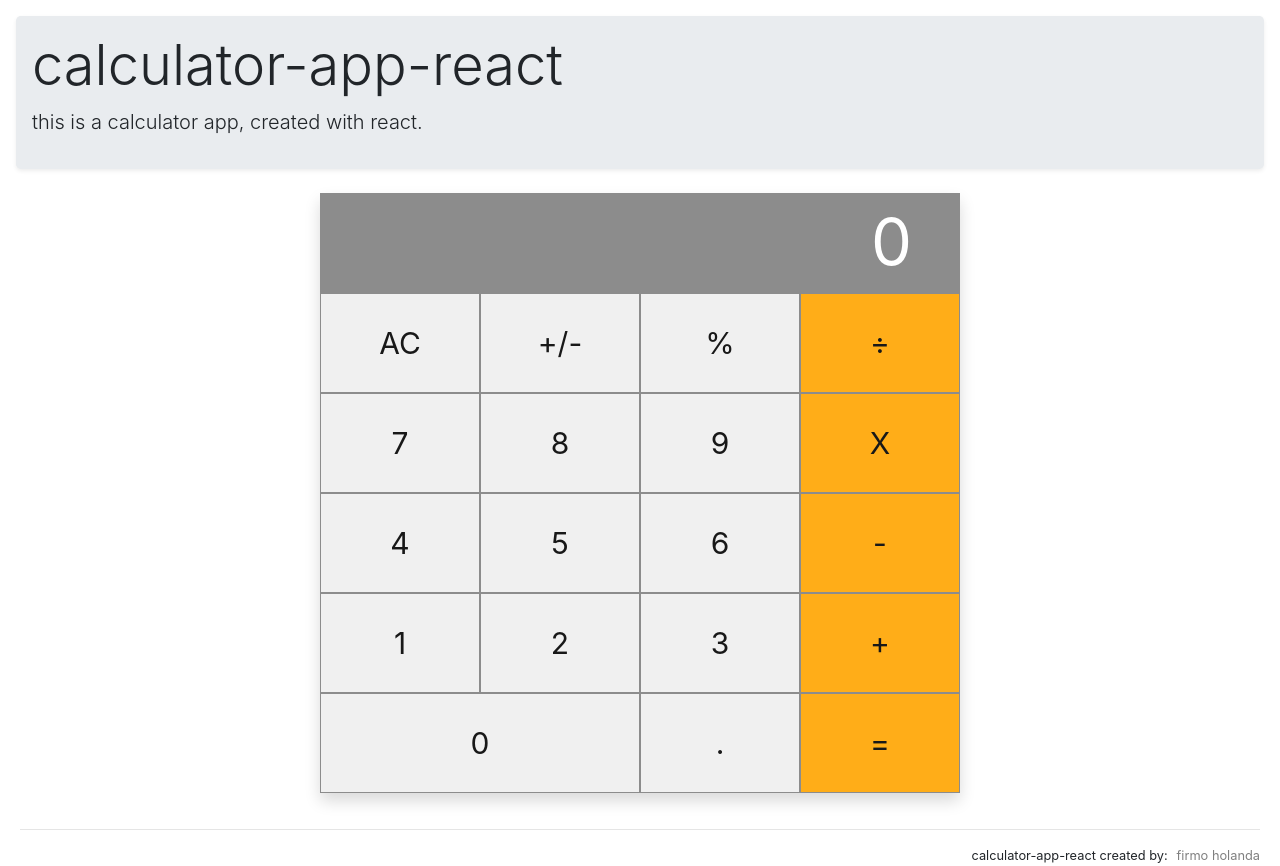
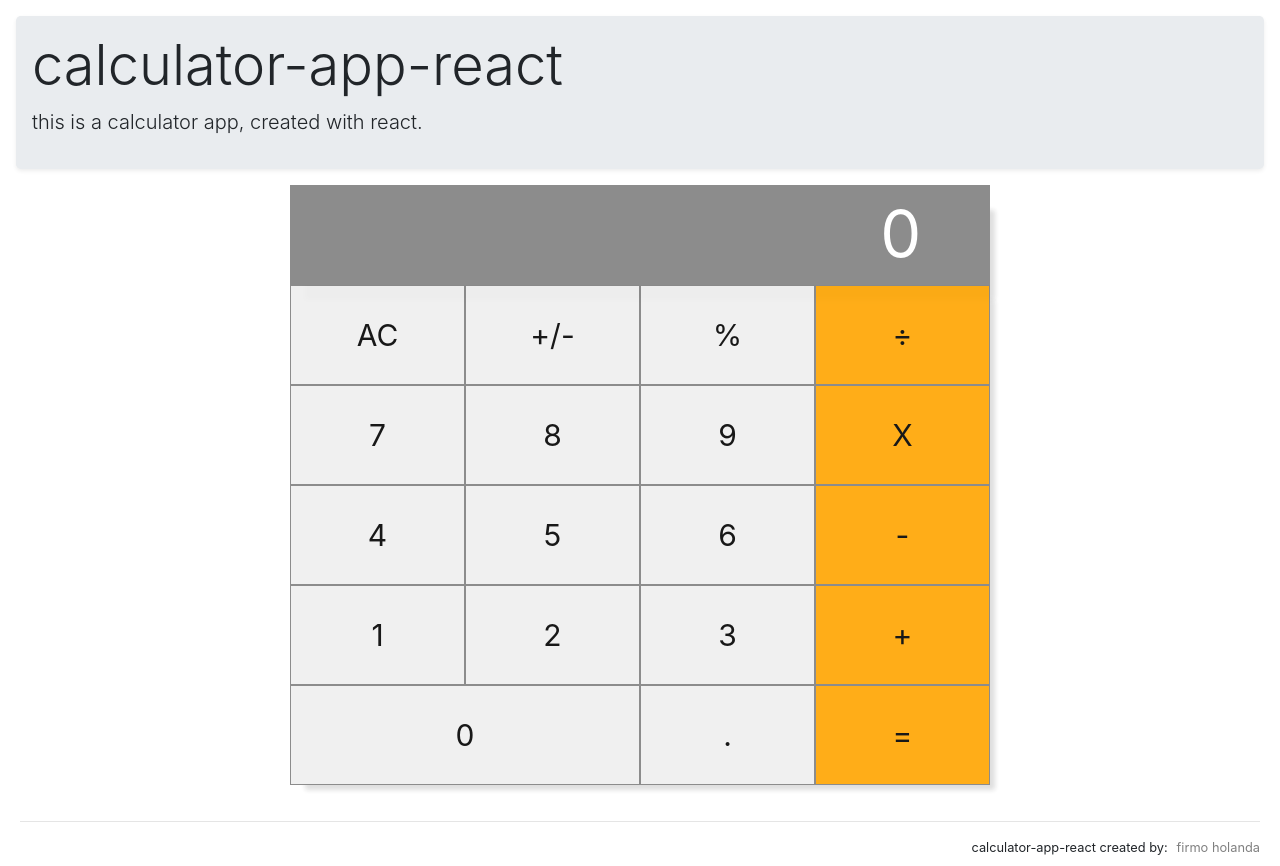
Before and after one commit to firmoholanda/calculator-app-react, a React (Create React App) app: page / in a window 1280 px wide. Built offline with nearby package versions, Linux system fonts and the light colour scheme.

Commit message:
fix calculator width equals to 700px

```diff
--- a/src/components/Calculator.js
+++ b/src/components/Calculator.js
@@ -5,7 +5,7 @@ import ButtonPanel from './ButtonPanel';
 
 function Calculator() {
   return (
-    <div className="calculator w-50 h-50 mt-4 mx-auto shadow bg-white rounded">
+    <div className="calculator">
       <Display />
       <ButtonPanel />
     </div>
--- a/src/index.css
+++ b/src/index.css
@@ -24,11 +24,17 @@ img {
   font-size: 65px;
   opacity: 0.9;
   text-align: right;
-  padding-right: 3rem;
+  padding-right: 4.3rem;
+  width: 700px;
+  margin: auto;
+  box-shadow: 10px 20px 5px -5px rgba(0,0,0,0.15);
 }
 
 .button-panel {
   opacity: 0.9;
+  width: 700px;
+  margin: auto;
+  box-shadow: 10px 10px 5px -5px rgba(0,0,0,0.15);
 }
 
 .row {
```
